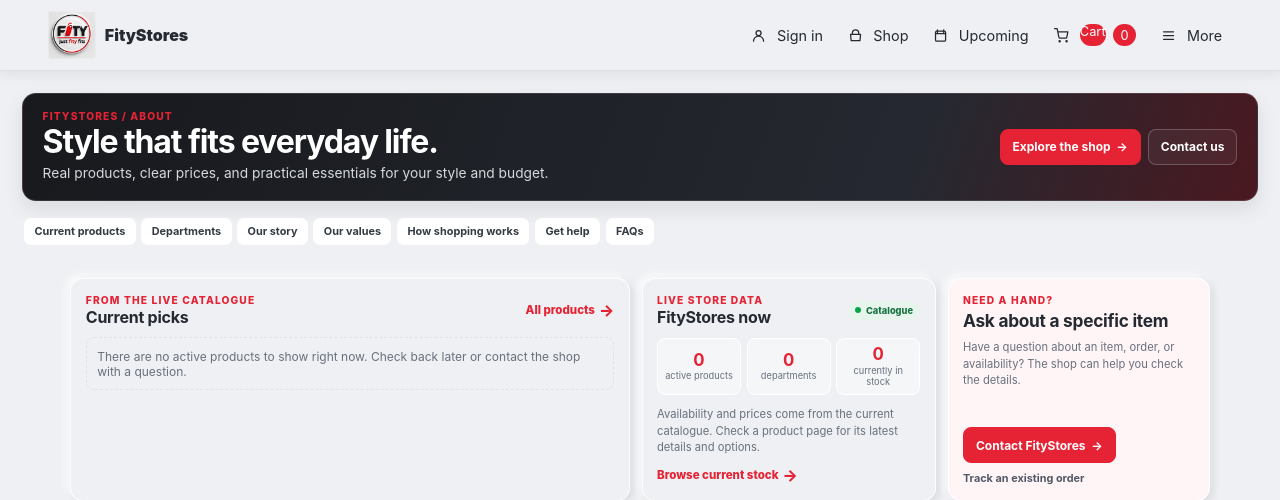
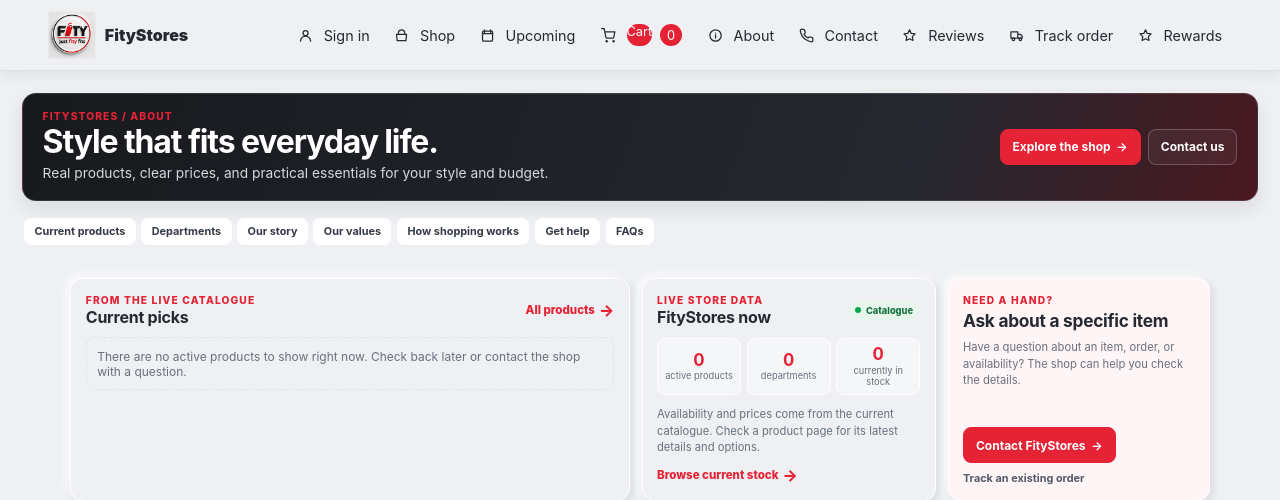
Before and after one commit to oxy-jen/Fitistore, a Flask app: page /about in a window 1280 px wide. Shown: the top 500 px of the page. Run offline with Flask 3, Linux system fonts and the light colour scheme; data that the repository does not hold is empty; some libraries are stand-ins or nearby versions.

Commit message:
Move navigation links into More when needed

```diff
--- a/app/static/css/design-system.css
+++ b/app/static/css/design-system.css
@@ -575,6 +575,9 @@ input:disabled,select:disabled,textarea:disabled,button:disabled { cursor: not-a
 .site-header,.shop-header{display:flex;flex-wrap:wrap;align-items:center;justify-content:space-between;gap:.4rem .85rem;min-width:0}
 .site-header .brand{flex:0 0 auto;min-width:0}
 .site-header .nav{display:flex;flex:1 1 430px;flex-wrap:wrap;justify-content:flex-end;align-items:center;gap:.3rem;min-width:0;overflow:visible}
+.site-header .nav[aria-label="Primary navigation"]:not(.nav-overflow-ready){flex-wrap:wrap}
+.site-header .nav.nav-overflow-ready{flex-wrap:nowrap;overflow:hidden}
+.site-header .nav-more[hidden]{display:none!important}
 .site-header .nav>a,.site-header .nav-more>summary{display:inline-flex!important;flex:0 0 auto;align-items:center;justify-content:center;gap:.28rem;min-height:40px;padding:.48rem .62rem;border-radius:10px;white-space:nowrap;font-size:.9rem}
 .site-header .nav>a[aria-current="page"]{background:rgba(229,35,53,.09);color:#bd1729;font-weight:850}
 .site-header .nav .nav-profile{flex:0 1 auto;min-width:0}
--- a/app/templates/base.html
+++ b/app/templates/base.html
@@ -30,8 +30,8 @@
   {% if og_image_alt %}<meta property="og:image:alt" content="{{ og_image_alt }}">{% endif %}
   <link rel="icon" type="image/png" href="{{ url_for('static', filename='images/mainLogo-160.png') }}">
   <link rel="apple-touch-icon" href="{{ url_for('static', filename='images/mainLogo-160.png') }}">
-<link rel="stylesheet" href="{{ url_for('static', filename='css/style.css') }}?v=site-nav-responsive-20261107">
-  <link rel="stylesheet" href="{{ url_for('static', filename='css/design-system.css') }}?v=site-nav-responsive-20261107">
+<link rel="stylesheet" href="{{ url_for('static', filename='css/style.css') }}?v=adaptive-nav-overflow-20261107">
+  <link rel="stylesheet" href="{{ url_for('static', filename='css/design-system.css') }}?v=adaptive-nav-overflow-20261107">
   <link rel="stylesheet" href="{{ url_for('static', filename='css/media-showcases.css') }}?v=media-admin-bulk-publish-20261106">
   <script type="application/ld+json">
   {{ {"@context": "https://schema.org", "@type": "Organization", "name": settings.shop_name, "url": "https://fitystore.top/", "logo": url_for('static', filename='images/mainLogo-160.png', _external=True), "owner": {"@type": "Organization", "name": "Oxy-Jen Tech"}, "sameAs": ["https://www.facebook.com/oxy.jen.975729", "https://www.tiktok.com/@official_fitystore"]}|tojson }}
@@ -40,7 +40,8 @@
   {{ {"@context": "https://schema.org", "@type": "WebSite", "name": settings.shop_name, "url": "https://fitystore.top/", "potentialAction": {"@type": "SearchAction", "target": "https://fitystore.top/shop?q={search_term_string}", "query-input": "required name=search_term_string"}}|tojson }}
   </script>{% endif %}
   <meta name="google-site-verification" content="ZfoAom6cq3cfHBQw4NOz6s2TA8_1rBkte9rLF7owC8c" />
-  <script defer src="{{ url_for('static', filename='js/cart.js') }}?v=site-nav-cart-guide-20261107"></script>
+  <script defer src="{{ url_for('static', filename='js/cart.js') }}?v=site-nav-overflow-20261107"></script>
+  <script defer src="{{ url_for('static', filename='js/nav-overflow.js') }}?v=measured-navigation-overflow-20261107"></script>
   <script defer src="{{ url_for('static', filename='js/app.js') }}?v=upcoming-spotlight-20261106"></script>
 </head>
 <body{% if request.endpoint == 'public.upcoming' %} class="upcoming-page-body"{% endif %}>
@@ -71,24 +72,23 @@
   <a class="brand" href="{{ url_for('public.home') }}"><img src="{{ url_for('static', filename='images/mainLogo-160.png') }}" alt="FityStores logo">{% if request.endpoint == 'public.shop' %}<span class="brand-copy"><strong>{{ settings.shop_name }}</strong><small>{{ settings.tagline }}</small></span>{% else %}<span>{{ settings.shop_name }}</span>{% endif %}</a>{% if request.endpoint == 'public.shop' %}<form class="header-shop-search" action="{{ url_for('public.shop') }}"><svg class="icon" aria-hidden="true"><use href="#icon-search"></use></svg><input name="q" value="{{ request.args.get('q', '') }}" placeholder="Search for products..." aria-label="Search for products"></form>{% endif %}
   <nav id="nav" class="nav" aria-label="Primary navigation">
     {% if current_user.is_authenticated and current_user.is_admin %}
-      <details class="nav-profile nav-profile-admin"><summary aria-label="Admin profile menu"><span class="nav-profile-avatar" aria-hidden="true">{{ (current_user.username or 'A')[0]|upper }}</span><span class="nav-profile-label">{{ current_user.username or 'Admin' }}</span></summary><div class="nav-profile-menu"><a href="{{ url_for('admin.dashboard') }}">Admin dashboard</a><a href="{{ url_for('admin.upcoming_products') }}">Upcoming products</a><a href="{{ url_for('admin.media_showcases') }}">Media Showcases</a><a href="{{ url_for('admin.email_center') }}">Customer email</a><a href="{{ url_for('admin.email_studio_messages') }}">Studio messages</a><a href="{{ url_for('admin.email_studio') }}">Email Studio</a><form method="post" action="{{ url_for('admin.logout') }}"><input type="hidden" name="csrf_token" value="{{ csrf_token() }}"><button type="submit">Sign out</button></form></div></details>
+      <details class="nav-profile nav-profile-admin nav-item" data-nav-overflow-item data-nav-priority="60"><summary aria-label="Admin profile menu"><span class="nav-profile-avatar" aria-hidden="true">{{ (current_user.username or 'A')[0]|upper }}</span><span class="nav-profile-label">{{ current_user.username or 'Admin' }}</span></summary><div class="nav-profile-menu"><a href="{{ url_for('admin.dashboard') }}">Admin dashboard</a><a href="{{ url_for('admin.upcoming_products') }}">Upcoming products</a><a href="{{ url_for('admin.media_showcases') }}">Media Showcases</a><a href="{{ url_for('admin.email_center') }}">Customer email</a><a href="{{ url_for('admin.email_studio_messages') }}">Studio messages</a><a href="{{ url_for('admin.email_studio') }}">Email Studio</a><form method="post" action="{{ url_for('admin.logout') }}"><input type="hidden" name="csrf_token" value="{{ csrf_token() }}"><button type="submit">Sign out</button></form></div></details>
     {% elif current_user.is_authenticated %}
-      <details class="nav-profile"><summary aria-label="Customer profile menu"><span class="nav-profile-avatar" aria-hidden="true">{{ (current_user.display_name or current_user.email or 'C').strip()[0]|upper }}</span><span class="nav-profile-label">{{ current_user.display_name or 'My account' }}</span></summary><div class="nav-profile-menu"><p class="nav-profile-email">{{ current_user.email }}</p><a href="{{ url_for('customer.dashboard') }}">Account overview</a><a href="{{ url_for('customer.dashboard') }}#account-orders">My orders</a><a href="{{ url_for('customer.dashboard') }}#account-activity">Recent activity</a><a href="{{ url_for('customer.dashboard') }}#account-details">Profile and security</a><form method="post" action="{{ url_for('customer.logout') }}"><input type="hidden" name="csrf_token" value="{{ csrf_token() }}"><button type="submit">Sign out</button></form></div></details>
+      <details class="nav-profile nav-item" data-nav-overflow-item data-nav-priority="60"><summary aria-label="Customer profile menu"><span class="nav-profile-avatar" aria-hidden="true">{{ (current_user.display_name or current_user.email or 'C').strip()[0]|upper }}</span><span class="nav-profile-label">{{ current_user.display_name or 'My account' }}</span></summary><div class="nav-profile-menu"><p class="nav-profile-email">{{ current_user.email }}</p><a href="{{ url_for('customer.dashboard') }}">Account overview</a><a href="{{ url_for('customer.dashboard') }}#account-orders">My orders</a><a href="{{ url_for('customer.dashboard') }}#account-activity">Recent activity</a><a href="{{ url_for('customer.dashboard') }}#account-details">Profile and security</a><form method="post" action="{{ url_for('customer.logout') }}"><input type="hidden" name="csrf_token" value="{{ csrf_token() }}"><button type="submit">Sign out</button></form></div></details>
     {% else %}
-      <a class="nav-profile nav-profile-guest" href="{{ url_for('customer.login') }}"><svg class="icon" aria-hidden="true"><use href="#icon-user"></use></svg><span>Sign in</span></a>
+      <a class="nav-profile nav-profile-guest nav-item" data-nav-overflow-item data-nav-priority="60" href="{{ url_for('customer.login') }}"><svg class="icon" aria-hidden="true"><use href="#icon-user"></use></svg><span>Sign in</span></a>
     {% endif %}
-    <a href="{{ url_for('public.shop') }}" {% if request.endpoint == 'public.shop' %}aria-current="page"{% endif %}><svg class="icon"><use href="#icon-shop"></use></svg><span>Shop</span></a>
-    <a class="nav-upcoming-link" href="{{ url_for('public.upcoming') }}" {% if request.endpoint == 'public.upcoming' %}aria-current="page"{% endif %}><svg class="icon"><use href="#icon-calendar"></use></svg><span>Upcoming</span></a>
-    <a class="cart-link" href="{{ url_for('public.cart') }}" aria-label="Shopping cart, empty"><svg class="icon"><use href="#icon-cart"></use></svg><span data-cart-label>Cart</span><span data-cart-count aria-hidden="true">0</span></a>
-    <details class="nav-more">
+    <a class="nav-item" data-nav-overflow-item data-nav-priority="90" href="{{ url_for('public.shop') }}" {% if request.endpoint == 'public.shop' %}aria-current="page"{% endif %}><svg class="icon"><use href="#icon-shop"></use></svg><span>Shop</span></a>
+    <a class="nav-upcoming-link nav-item" data-nav-overflow-item data-nav-priority="85" href="{{ url_for('public.upcoming') }}" {% if request.endpoint == 'public.upcoming' %}aria-current="page"{% endif %}><svg class="icon"><use href="#icon-calendar"></use></svg><span>Upcoming</span></a>
+    <a class="cart-link nav-item" href="{{ url_for('public.cart') }}" aria-label="Shopping cart, empty"><svg class="icon"><use href="#icon-cart"></use></svg><span data-cart-label>Cart</span><span data-cart-count aria-hidden="true">0</span></a>
+    <a class="nav-item" data-nav-overflow-item data-nav-priority="10" href="{{ url_for('public.about') }}"><svg class="icon"><use href="#icon-info"></use></svg><span>About</span></a>
+    <a class="nav-item" data-nav-overflow-item data-nav-priority="10" href="{{ url_for('public.contact') }}"><svg class="icon"><use href="#icon-phone"></use></svg><span>Contact</span></a>
+    <a class="nav-item" data-nav-overflow-item data-nav-priority="20" href="{{ url_for('public.reviews') }}"><svg class="icon"><use href="#icon-star"></use></svg><span>Reviews</span></a>
+    <a class="nav-item" data-nav-overflow-item data-nav-priority="30" href="{{ url_for('public.track_order') }}"><svg class="icon"><use href="#icon-truck"></use></svg><span>Track order</span></a>
+    <a class="nav-item" data-nav-overflow-item data-nav-priority="20" href="{{ url_for('public.referrals') }}"><svg class="icon"><use href="#icon-star"></use></svg><span>Rewards</span></a>
+    <details class="nav-more" data-nav-more hidden>
       <summary><svg class="icon"><use href="#icon-menu"></use></svg><span>More</span></summary>
-      <div class="nav-more-menu">
-        <a href="{{ url_for('public.about') }}"><svg class="icon"><use href="#icon-info"></use></svg><span>About</span></a>
-        <a href="{{ url_for('public.contact') }}"><svg class="icon"><use href="#icon-phone"></use></svg><span>Contact</span></a>
-        <a href="{{ url_for('public.reviews') }}"><svg class="icon"><use href="#icon-star"></use></svg><span>Reviews</span></a>
-        <a href="{{ url_for('public.track_order') }}"><svg class="icon"><use href="#icon-truck"></use></svg><span>Track order</span></a>
-        <a href="{{ url_for('public.referrals') }}"><svg class="icon"><use href="#icon-star"></use></svg><span>Rewards</span></a>
-      </div>
+      <div class="nav-more-menu" data-nav-overflow-menu></div>
     </details>
   </nav>
 </header>
```
Also changed, not shown: app/static/js/nav-overflow.js (added, +61 -0 lines), app/static/js/cart.js.
